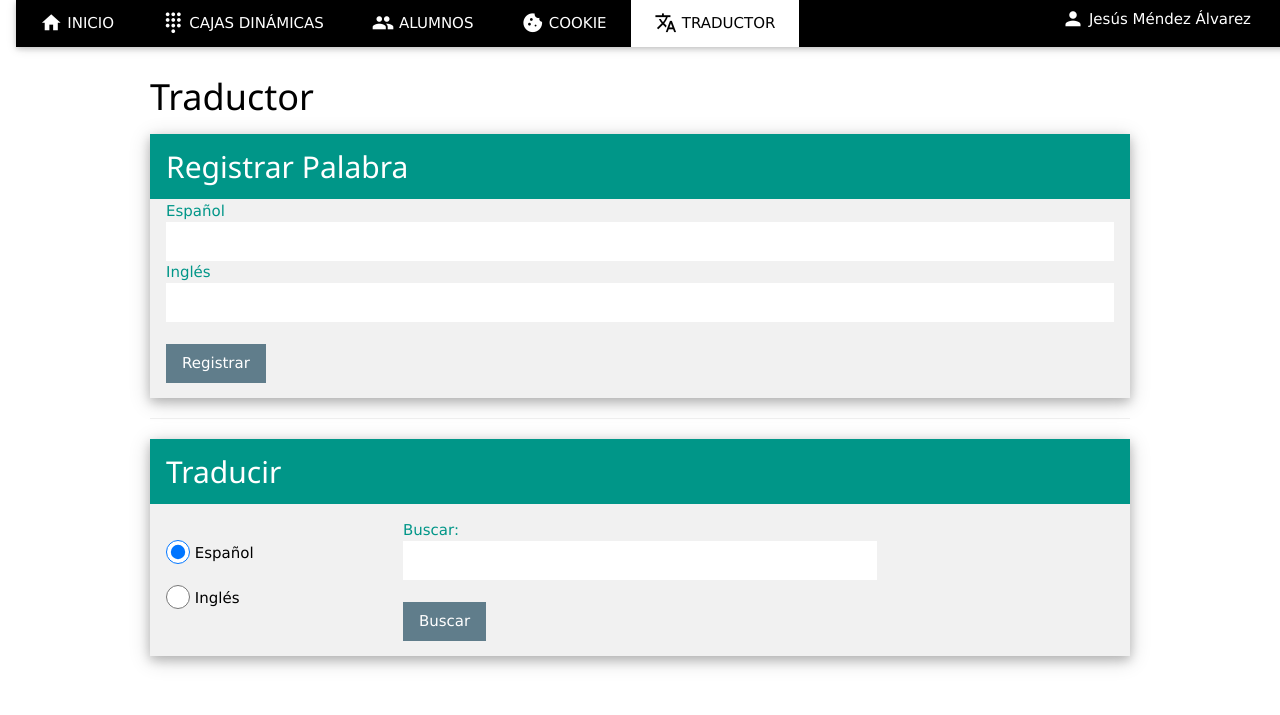
After one commit to IDGS-901-19002280/IDGS801-Flask2, a Flask app: page /traductor in a window 1280 px wide. The commit adds this page. Shown: the top 715 px of the page. Run offline with Flask 2, Linux system fonts and the light colour scheme; some libraries are stand-ins or nearby versions.

Commit message:
Traductor ya jalando

```diff
--- a/app.py
+++ b/app.py
@@ -1,9 +1,13 @@
-from flask import Flask, request, render_template, redirect
+from flask import Flask, request, render_template, redirect, make_response, flash
 
 import forms
-from act_cajas import Calculadora
+from act_cajas import Calculadora, Traductor
+from flask_wtf import CSRFProtect
+
 
 app = Flask(__name__)
+#app.config['SECRET_KEY']="esta es tu clave encriptada"
+#csrf=CSRFProtect(app)
 
 @app.route('/')
 def mainn():
@@ -14,12 +18,18 @@ def alumnos():
     registrar_Alumno = forms.UserForm(request.form)
     Mat = ''
     Nom = ''
+    App = ''
+    Apm = ''
+    Email = ''
 
     if request.method == 'POST' and registrar_Alumno.validate():
         Mat = registrar_Alumno.matricula.data
         Nom = registrar_Alumno.nombre.data
+        App = registrar_Alumno.apaterno.data
+        Apm = registrar_Alumno.amaterno.data
+        Email = registrar_Alumno.email.data
 
-    return render_template('alumnos.html', form = registrar_Alumno, mat=Mat, nom = Nom)
+    return render_template('alumnos.html', form = registrar_Alumno, mat=Mat, nom=Nom, app=App, apm=Apm, ema=Email, name="Alumnos")
 
 @app.route('/cajas_dinamica', methods=['GET', 'POST'])
 def method_name():
@@ -46,5 +56,43 @@ def calcular():
                            nMayor = Calculadora.num_Mayor(Numeros),
                            name = "Resultado de " + str(len(Numeros)) + " números")
 
+@app.route('/cookie', methods=['GET', 'POST'])
+def cookies():
+    reg_user = forms.LoginForm(request.form)
+
+    response = make_response(render_template('cookie.html', name = 'Cookie', form = reg_user))
+
+    if request.method == 'POST' and reg_user.validate():
+        user = reg_user.username.data
+        passw = reg_user.password.data
+        datos = user + '@' + passw
+        seccess_message= 'Bienvvenido {}'.format(user)
+        response.set_cookie('datos_user', datos)
+        flash(success_message)
+        # print(user+' '+pasw)
+    return response
+
+
+@app.route('/traductor', methods=['GET', 'POST'])
+def traductor():
+    reg_palabra = forms.Languages(request.form)
+    result = ''
+    word = ''
+
+    if request.method == 'POST':
+        status = request.form.get('status')
+        if status == 'registrar' and reg_palabra.validate():
+            span = reg_palabra.spanish.data
+            en = reg_palabra.english.data
+            Traductor.guardar(span, en)
+        elif status == 'buscar':
+            word = request.form.get('word')
+            lan = request.form.get('select')
+            result = "Traducción: {}".format(Traductor.buscar_Palabra(word, lan))
+
+
+    return render_template('traductor.html', name='Traductor', form=reg_palabra, result = result, search = word)
+
 if __name__ == "__main__":
+    #csrf.init_app(app)
     app.run(debug = True, port=3000)
--- a/archivos.py
+++ b/archivos.py
@@ -1,7 +1,8 @@
 
 
-file=open('alumnos2.txt','w')
-file.write('Nuevo Hola mundo!!!')
+file=open('alumnos2.txt','a')
+file.write('\n'+'Nuevo Hola mundo!!!')
+file.write('\n'+'Hola mundo 2')
 file.close()
 """
 for item in nombres:
--- a/forms.py
+++ b/forms.py
@@ -5,13 +5,33 @@ from flask_wtf import FlaskForm
 from wtforms.fields import EmailField, TextAreaField, RadioField, PasswordField
 from wtforms import validators
 
+def mi_Validacion(form, field):
+    if len(field.data) == 0:
+        raise validators.ValidationError('El campo no tiene datos')
+
 class UserForm(Form):
     matricula = StringField('Matricula',[
-        validators.DataRequired(message='El campo es requerido'),
-        validators.length(min=4,max=10,message='long de campo 4 in and 5 max')
-    ])
+                            validators.DataRequired(message='El campo es requerido'),
+                            validators.length(min=4, max=10, message='long de campo 4 min and 5 max')])
     nombre = StringField('Nombre',[
-        validators.DataRequired(message='El campo es requerido')])
-    apaterno = StringField('Apaterno')
+                         validators.DataRequired(message='El campo es requerido')])
+    apaterno = StringField('Apaterno', [mi_Validacion])
     amaterno = StringField('Amaterno')
     email = EmailField('Email')
+
+class LoginForm(Form):
+    username = StringField('usuario', [
+                            validators.DataRequired(message='El campo es requerido'),
+                            validators.length(min=4, max=10, message='El largo del texto tiene que estar entre 4 y 10')])
+
+    password = StringField('contraseña',[
+                            validators.DataRequired(message='El campo es requerido'),
+                            validators.length(min=4, max=10, message='long de campo 4 min and 5 max')])
+
+class Languages(Form):
+    spanish = StringField('Español', [
+                            validators.DataRequired(message='El campo es requerido'),
+                            validators.length(min=2, max=10, message='El largo del texto tiene que estar entre 2 y 10')])
+    english = StringField('Inglés', [
+                            validators.DataRequired(message='El campo es requerido'),
+                            validators.length(min=1, max=10, message='El largo del texto tiene que estar entre 1 y 10')])
--- a/templates/_macros.html
+++ b/templates/_macros.html
@@ -8,29 +8,26 @@
 {%endmacro%}
 
 {%macro render_field(field)%}
-<div class="control-group">
+<div>
   <div class="controls">
-    {{field.label}}
-    {{field(**kwargs)|safe}}
+    {{field.label(class_="w3-text-teal")}}
+    {{field(class_="w3-input w3-border-0", **kwargs)|safe}}
   </div>
 </div>
 {%if field.errors%}
-
-<ul>
+<ul class="w3-ul">
   {%for error in field.errors%}
-  <li style="color: red;">
-    {{error}}
-  </li>
-  {%end for%}
+  <li class="w3-text-red"> {{error}} </li>
+  {%endfor%}
 </ul>
 {%endif%}
 {%endmacro%}
 
 {%macro render_cajas(numero)%}
-<div class="form-group">
-  <label for="numero{{numero+1}}" class="control-label">Número {{numero+1}}:  </label>
-  <input type="number", name="numero{{numero+1}}" value=0>
-</div>
+<div>
+  <label class="w3-text-teal">Número {{numero+1}}:  </label>
+  <input type="number", name="numero{{numero+1}}" class="w3-input w3-border-0" value=0>
+</div> <br>
 {%endmacro%}
 
 {%macro render_simple_text(type, result)%}
--- a/templates/layout.html
+++ b/templates/layout.html
@@ -1,17 +1,42 @@
 <!DOCTYPE html>
-<html lang="en">
+<html lang="es">
 <head>
     <meta charset="UTF-8">
     <meta http-equiv="X-UA-Compatible" content="IE=edge">
     <meta name="viewport" content="width=device-width, initial-scale=1.0">
     <title> {{name}} </title>
 
-    <link rel="stylesheet" type="text/css" href="../static/bootstrap/css/bootstrap.min.css">
-    <link rel="stylesheet" type="text/css" href="../static/bootstrap/css/bootstrap-responsive.min.css">
+    <link rel="stylesheet" type="text/css" href="../static/css/w3.css">
+    <link rel="stylesheet" href="https://fonts.googleapis.com/icon?family=Material+Icons">
 </head>
-<body class="container">
+<body class="w3-container" style="padding-bottom: 4rem;">
 
-    <main>
+    <div class="w3-top">
+        <div class="w3-bar w3-black w3-card">
+        <a href="/" class="w3-bar-item w3-button w3-padding-large">
+            <span class="material-icons icon" style="font-size: 1.5rem;">home</span> INICIO</a>
+        <a href="/cajas_dinamica" class="w3-bar-item w3-button w3-padding-large {{'active' if name == 'Cajas Dinámicas' else ''}}">
+            <span class="material-icons icon" style="font-size: 1.5rem;">dialpad</span> CAJAS DINÁMICAS</a>
+        <a href="/alumnos" class="w3-bar-item w3-button w3-padding-large {{'active' if name == 'Alumnos' else ''}}">
+            <span class="material-icons icon" style="font-size: 1.5rem;">group</span> ALUMNOS</a>
+        <a href="/cookie" class="w3-bar-item w3-button w3-padding-large {{'active' if name == 'Cookie' else ''}}">
+            <span class="material-icons icon" style="font-size: 1.5rem;">cookie</span> COOKIE</a>
+        <a href="/traductor" class="w3-bar-item w3-button w3-padding-large {{'active' if name == 'Traductor' else ''}}">
+            <span class="material-icons icon" style="font-size: 1.5rem;">translate</span> TRADUCTOR</a>
+
+        {%with messages = get_flashed_messages()%}
+            {%if messages%}
+                {%for message in messages%}
+                <p class="w3-bar-item" style="margin-block-start: 0px; margin-block-end: 0px; padding-right: 3rem; text-transform: uppercase;">{{message}}</p>
+                {%endfor%}
+            {%endif%}
+        {%endwith%}
+        <p class="w3-bar-item w3-right" style="margin-block-start: 0px; margin-block-end: 0px; padding-right: 3rem">
+            <span class="material-icons icon" style="font-size: 1.5rem;">person</span> Jesús Méndez Álvarez</p>
+        </div>
+    </div>
+
+    <main class="w3-content" style="margin-top:70px">
         {%block content%}
         {%endblock%}
     </main>
--- /dev/null
+++ b/templates/traductor.html
@@ -0,0 +1,53 @@
+{%extends "layout.html"%}
+{%block content%}
+<h1>Traductor</h1>
+
+<div class="w3-card-4">
+    <div class="w3-container w3-teal">
+        <h2>Registrar Palabra</h2>
+    </div>
+    {%from "_macros.html" import render_field%}
+    <form action="#" class="w3-container w3-light-grey" style="padding-bottom: 1rem;" method="post" novalidate>
+        {{ form.csrf_token }}
+        <input type="hidden" name="status" value="registrar">
+        {{render_field(form.spanish)}}
+        {{render_field(form.english)}}
+        <br>
+        <div class="custom-control">
+            <input class="w3-btn w3-blue-grey" type="submit" value="Registrar">
+        </div>
+    </form>
+</div>
+<hr>
+
+<div class="w3-card-4">
+    <div class="w3-container w3-teal">
+        <h2>Traducir</h2>
+    </div>
+<form action="#" class="w3-container w3-light-grey" style="padding-bottom: 1rem; padding-top: 1rem" method="post" novalidate>
+    <div class="w3-row">
+        <div class="w3-quarter">
+            <input type="hidden" name="status" value="buscar">
+            <p><input class="w3-radio" type="radio" name="select" value="spanish" checked>
+                <label>Español</label></p>
+            <p><input class="w3-radio" type="radio" name="select" value="english">
+                <label>Inglés</label></p>
+        </div>
+
+        <div class="w3-half">
+            <label class="w3-text-teal">Buscar:  </label>
+            <input type="text" name="word" class="w3-input w3-border-0" value="{{search}}">
+            <div class="custom-control">
+                <br>
+                <input class="w3-btn w3-blue-grey" type="submit" value="Buscar">
+            </div>
+        </div>
+
+        <div class="w3-quarter w3-container">
+            <h3 class="w3-center">{{result}}</h3>
+        </div>
+    </div>
+</form>
+</div>
+
+{%endblock%}
--- /dev/null
+++ b/traduccion.txt
@@ -0,0 +1 @@
+hola:hello,rojo:red,leer:read,leer:read,familia:family,cómics:comic,texto:text,bomba:bomb,hola:hi,cola:tail
```
Also changed, not shown: act_cajas.py (+27 -0 lines), alumnos2.txt (+8 -0 lines), templates/alumnos.html (+9 -5 lines), templates/cajas.html (+24 -17 lines), templates/calcular.html (+13 -6 lines), templates/cookie.html (added, +21 -0 lines), templates/layoutBootstrap.html (added, +19 -0 lines), static/css/w3.css (added), 1 other file.
